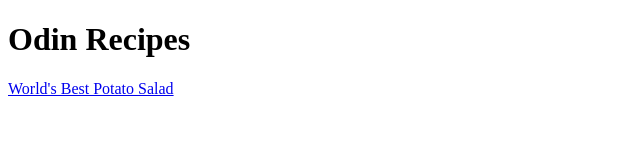
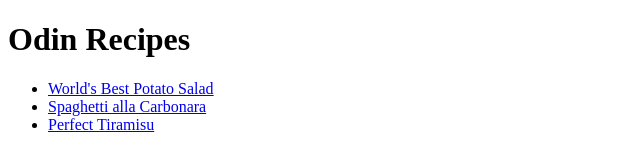
Before and after one commit to Hicaff/odin-recipes, a plain HTML site: page index.html in a window 1280 px wide. Shown: the whole page, without its empty margins (0-640 px from the left). Drawn offline with Linux system fonts and the light colour scheme.

Commit message:
added href to other recipes

```diff
--- a/index.html
+++ b/index.html
@@ -7,6 +7,11 @@
 </head>
 <body>
     <h1>Odin Recipes</h1>
-    <a href="recipes/potato-salad.html">World's Best Potato Salad</a>
+    <ul>
+        <li><a href="recipes/potato-salad.html">World's Best Potato Salad</a></li>
+        <li><a href="recipes/carbonara.html">Spaghetti alla Carbonara</a></li>
+        <li><a href="recipes/tiramisu.html">Perfect Tiramisu</a></li>
+    </ul>
+
 </body>
 </html>
```
